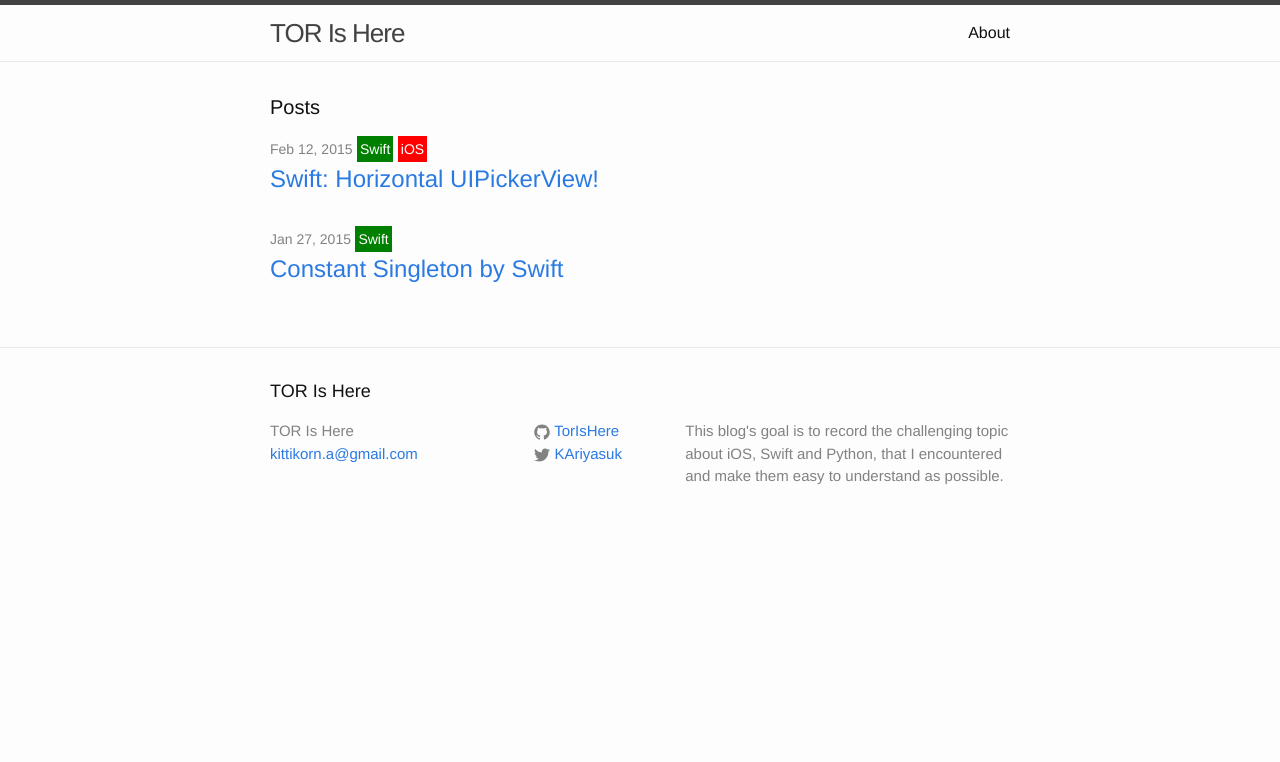
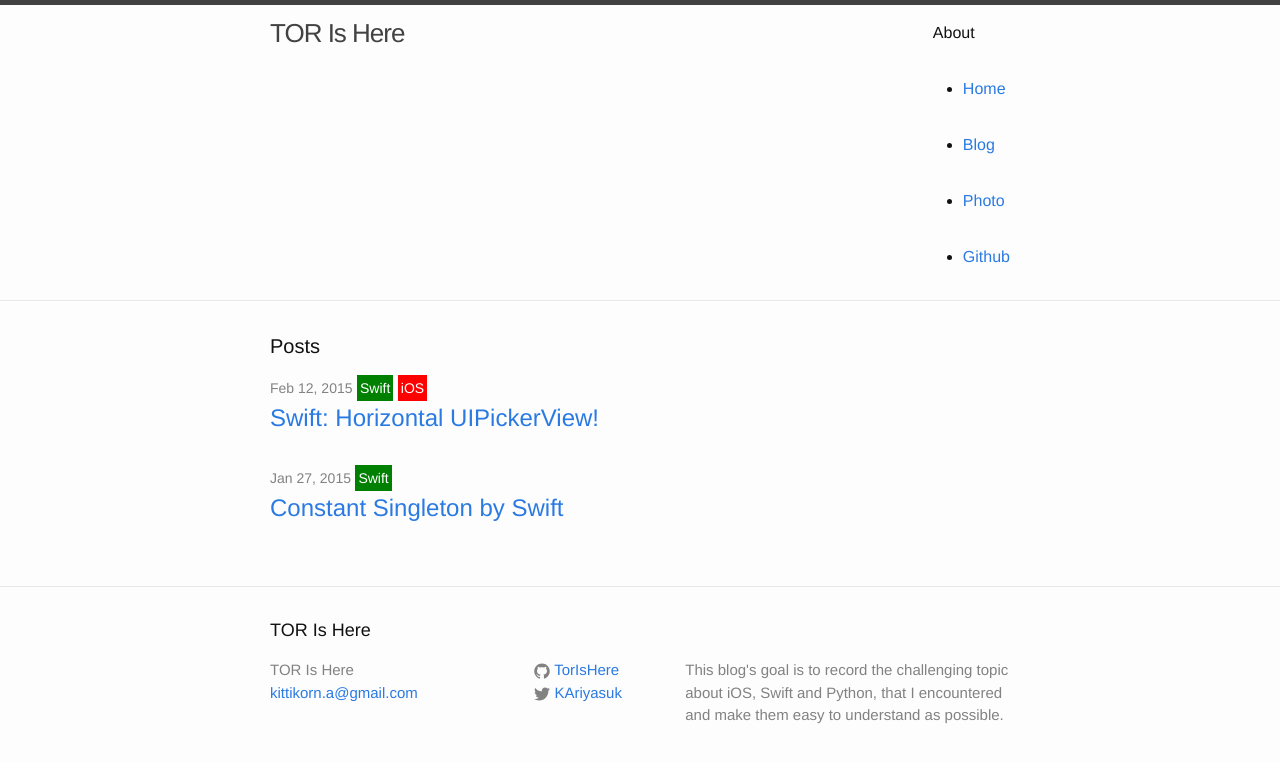
Before and after one commit to TorIsHere/TorIsHere.github.io, a Jekyll site: the page built from blog.html, in a window 1280 px wide. Shown: the top 762 px of the page. Built offline with Jekyll 4.4.1, drawn with Linux system fonts in a browser that asks for light colours.

Commit message:
Add header to blog

```diff
--- a/_includes/header.html
+++ b/_includes/header.html
@@ -19,6 +19,12 @@
           <a class="page-link" href="{{ page.url | prepend: site.baseurl }}">{{ page.title }}</a>
           {% endif %}
         {% endfor %}
+        <ul>
+          <li class="pure-menu-selected"><a href="#">Home</a></li>
+          <li><a href="blog.html">Blog</a></li>
+          <li><a href="photo_blog.html">Photo</a></li>
+          <li><a href="https://github.com/TorIsHere">Github</a></li>
+        </ul>
       </div>
     </nav>
 
```
